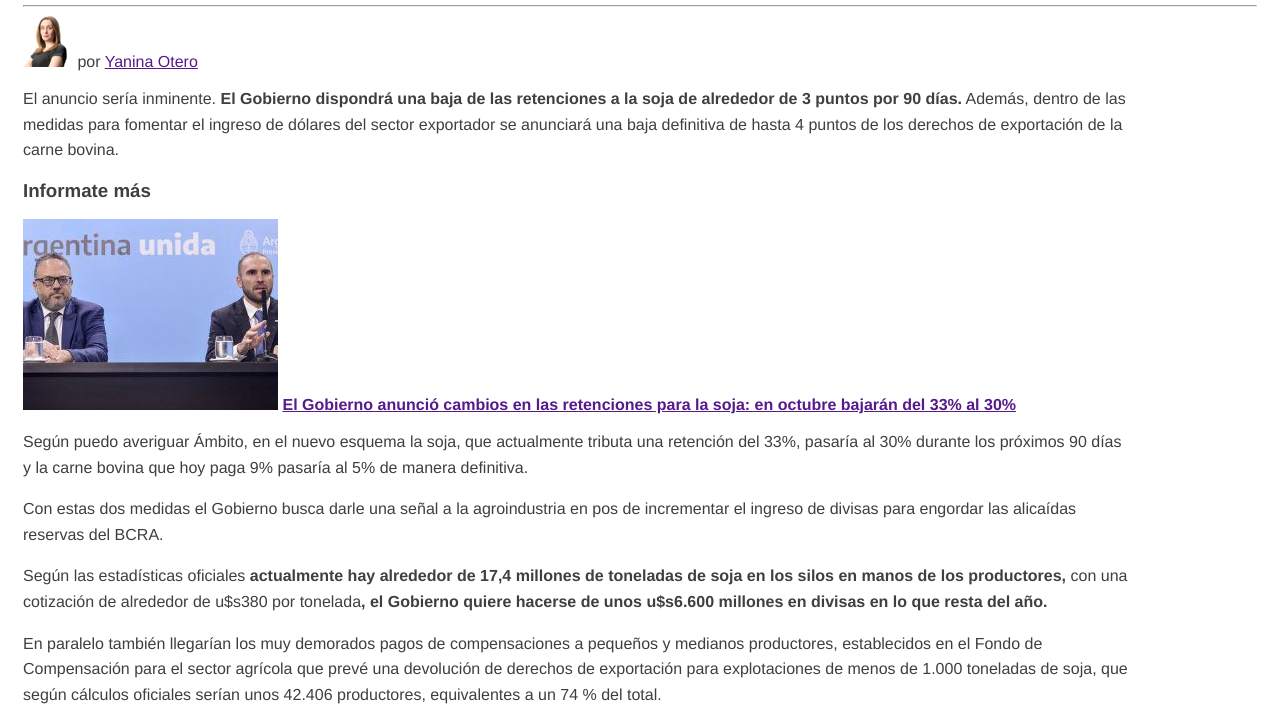
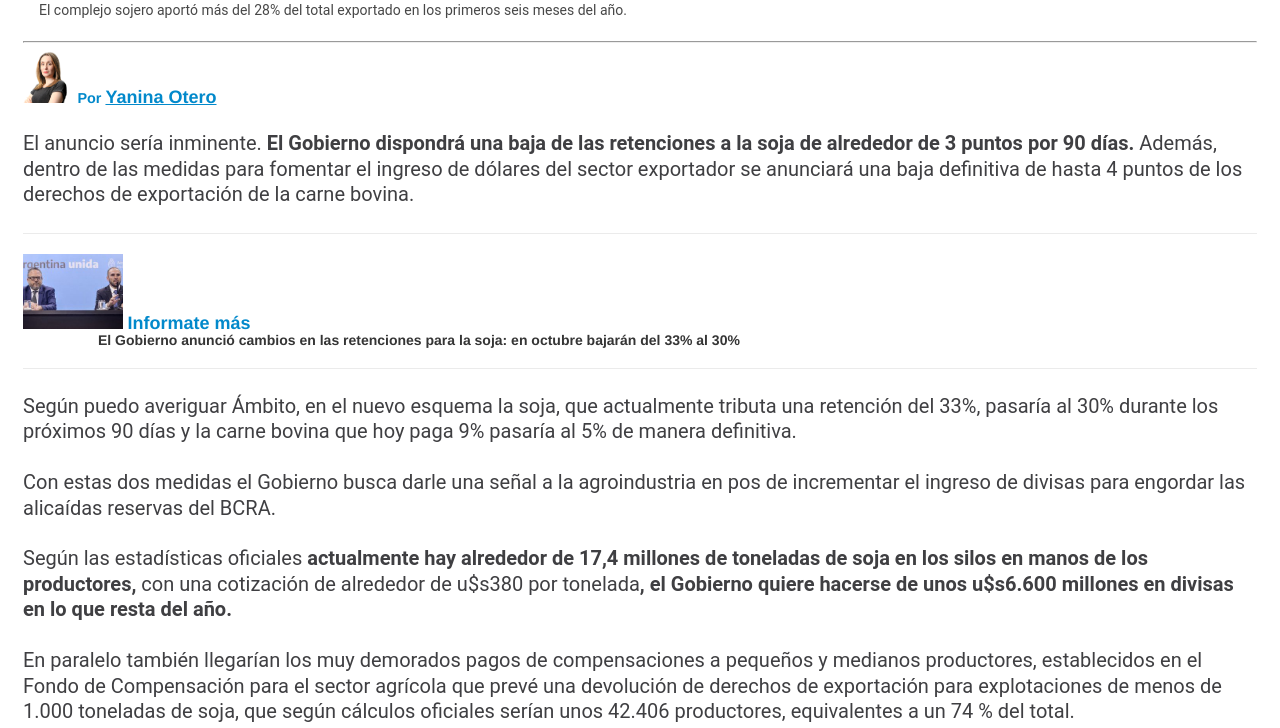
Before and after one commit to francodebattista/deba_newspaper, a plain HTML site: page index.html in a window 1280 px wide. Shown: the part 858-1586 px from the top of the page. Drawn offline with Linux system fonts and the light colour scheme.

Commit message:
debn-0007: style notice 1

```diff
--- a/css/style.css
+++ b/css/style.css
@@ -56,6 +56,8 @@ a:hover{
 }
 img{
     width: 100%;
+    height: 100%;
+    align-items: center;
     margin: 0px;
     padding: 0px;
     border: 0px;
--- a/css/styleamb.css
+++ b/css/styleamb.css
@@ -14,12 +14,6 @@ header{
     display: block;
     font-size: 16px;
     font-family: "IBM Plex Sans", "Helvetica Neue",Arial, sans-serif;
-}
-.time{
-    font-size: 13px;
-    text-align: left;
-    font-family: "IBM Plex Sans", "Helvetica Neue",Arial, sans-serif;
-    color: #0289cb;
 }
 navbar{
     text-align: center;
@@ -68,20 +62,24 @@ h2{
     margin-right: 0px;
 }
 p{
-    width: 90%;
+    width: 100%;
     color: #3F3F42;
     line-height: 25.6px;
-    font-size: 16px;
-    font-family: "IBM Plex Sans", "Helvetica Neue",Arial, sans-serif
+    font-size: 20px;
+    font-family: "Roboto", "Helvetica Neue",Arial, sans-serif;
+    margin-top: 0px;
+    margin-bottom: 25px;
+    margin-left: 0px;
+    margin-right: 0px;
 }
-.img-amb{
-    width: 100%;
-    text-align: center;
+a{
+    color: #0289cb;
+    font-size: 18px;
+    font-weight: 700;
+    text-decoration: underline;
     margin: 0px;
     padding: 0px;
-    border: 15px 0px;
-    display: inline-block;
-    align-items: center;
+    border: 0px;
 }
 figcaption{
     display: block;
@@ -103,6 +101,51 @@ figcaption{
     text-transform: uppercase;
     padding-right: 25px;
 }
+.person{
+    margin-bottom: 25px;
+}
+.author{
+    color: #0289cb;
+    font-size: 14.4px;
+    font-weight: 700;
+    font-family: "IBM Plex Sans", "Helvetica Neue",Arial, sans-serif;
+}
+.more-information{
+    border-top: 1px solid #ebebeb;
+    border-bottom: 1px solid #ebebeb;
+    margin-top: 0px;
+    margin-bottom: 25px;
+    margin-left: 0px;
+    margin-right: 0px;
+    padding: 20px 0;
+}
+.a-more-information{
+    text-decoration: none;
+    color: #0289cb;
+    font-size: 18px;
+    font-family: "IBM Plex Sans", "Helvetica Neue",Arial, sans-serif;
+}
+.a-more-information1{
+    text-decoration: none;
+    color: #353535;
+    font-size: 14px;
+    font-family: "IBM Plex Sans", "Helvetica Neue",Arial, sans-serif;
+    margin-left: 75px;
+}
 .note{
     padding: 0px 15px;
+}.time{
+    font-size: 13px;
+    text-align: left;
+    font-family: "IBM Plex Sans", "Helvetica Neue",Arial, sans-serif;
+    color: #0289cb;
 }
+.img-amb{
+    width: 100%;
+    text-align: center;
+    margin: 0px;
+    padding: 0px;
+    border: 15px 0px;
+    display: inline-block;
+    align-items: center;
+}
--- a/index.html
+++ b/index.html
@@ -12,7 +12,7 @@
             <div class="time">
                 <time>2 de octubre 2020</time>
             </div class="img.amb">
-            <span><img src="images/logo ambito.svg"></span>
+            <span><img src="images/logo-ambito.svg"></span>
         </header>
         <navbar>
             <ul>
@@ -22,6 +22,7 @@
                 <li><a href="#"> Negocio</a></li>
                 <li><a href="#"> Opinión</a></li>
                 <li><a href="#"> Lifestyle</a></li>
+                <li><a href="file:///Users/francodebattista/Desktop/deba_newspaper/index1.html" target="_blank"> noticia semana 2</a></li>
             </ul>
             <hr>
         </navbar>
@@ -36,15 +37,18 @@
                 <figcaption> El complejo sojero aportó más del 28% del total exportado en los primeros seis meses del año.</figcaption>
                 <hr>
                 <!--Author-->
-                <img src="images/foto persona.png" width="50">
-                <label>por <a href=""> Yanina Otero</a></label>
+                <div class="person">
+                    <img src="images/foto persona.png" width="50">
+                    <span class="author"> Por <a href=""> Yanina Otero</a></span>
+                </div>
                 <!--note-->
                 <p>El anuncio sería inminente. <strong>El Gobierno dispondrá una baja de las retenciones a la soja de alrededor de 3 puntos por 90 días.</strong> Además, dentro de las medidas para fomentar el ingreso de dólares del sector exportador se anunciará una baja definitiva de hasta 4 puntos de los derechos de exportación de la carne bovina.</p>
                 <!--Link for other note-->
-                <div>
-                    <h3>Informate más</h3>
-                    <img src="images/baja ret.jpg" with="5">
-                    <strong><a href="" target="_blank">El Gobierno anunció cambios en las retenciones para la soja: en octubre bajarán del 33% al 30%</strong></a>
+                <div class="more-information">
+                    <img class="img-more-information" src="images/baja ret.jpg" width=100
+                    height= 75>
+                    <a href="#" class="a-more-information"> Informate más</a><br>
+                    <strong><a href="" target="_blank" class="a-more-information1">El Gobierno anunció cambios en las retenciones para la soja: en octubre bajarán del 33% al 30%</strong></a>
                 </div>
                 <!--notice-->
                 <p>Según puedo averiguar Ámbito, en el nuevo esquema la soja, que actualmente tributa una retención del 33%, pasaría al 30% durante los próximos 90 días y la carne bovina que hoy paga 9% pasaría al 5% de manera definitiva.</p>
```
Also changed, not shown: index1.html (+3 -2 lines), 1 other file.
